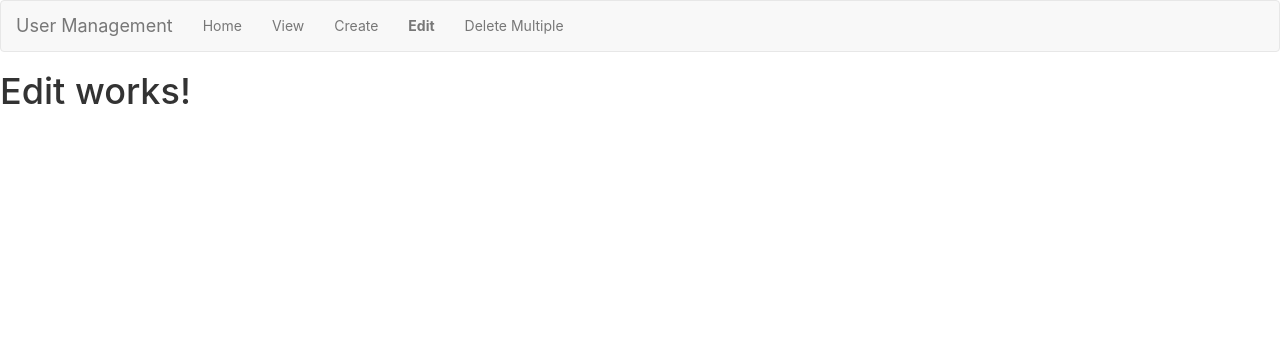
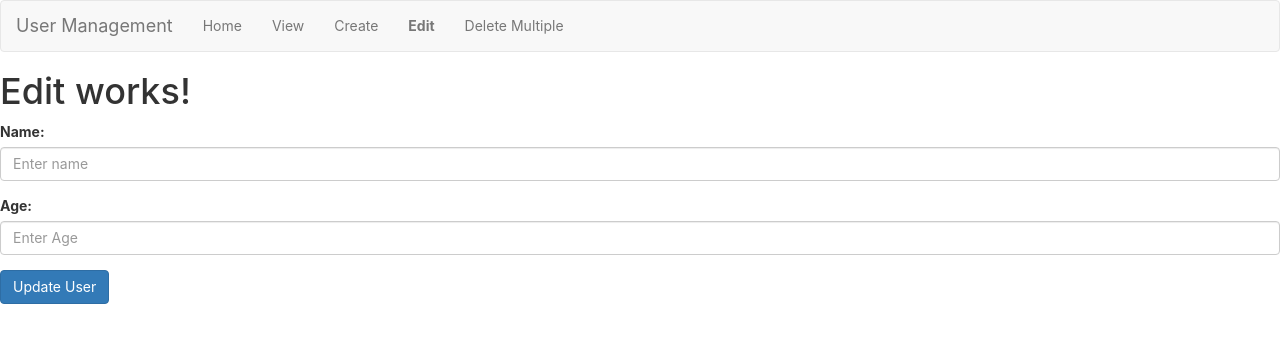
Before and after one commit to dsmith2708/ReactJS-Spring-Frontend, a React (Create React App) app: page /edit in a window 1280 px wide. Shown: the top 342 px of the page. Built offline with nearby package versions, Linux system fonts and the light colour scheme.

Commit message:
form from create page added

```diff
--- a/src/components/edit/Edit.js
+++ b/src/components/edit/Edit.js
@@ -3,7 +3,20 @@ import React from 'react';
 export class Edit extends React.Component {
     render() {
         return (
-            <h1>Edit works!</h1>
+            <div>
+                <h1>Edit works!</h1>
+                <div className="form-group">
+                    <label htmlFor="nameInput">Name:</label>
+                    <input type="text" className="form-control" id="nameInput"
+                        placeholder="Enter name" onChange={(event) => this.setNameValue(event)} />
+                </div>
+                <div className="form-group">
+                    <label htmlFor="ageInput">Age:</label>
+                    <input type="number" className="form-control" id="ageInput"
+                        placeholder="Enter Age" onChange={(event) => this.setAgeValue(event)} />
+                </div>
+                <button onClick={() => this.onSubmit()} className="btn btn-primary">Update User</button>
+            </div>
         )
     }
 }
```
